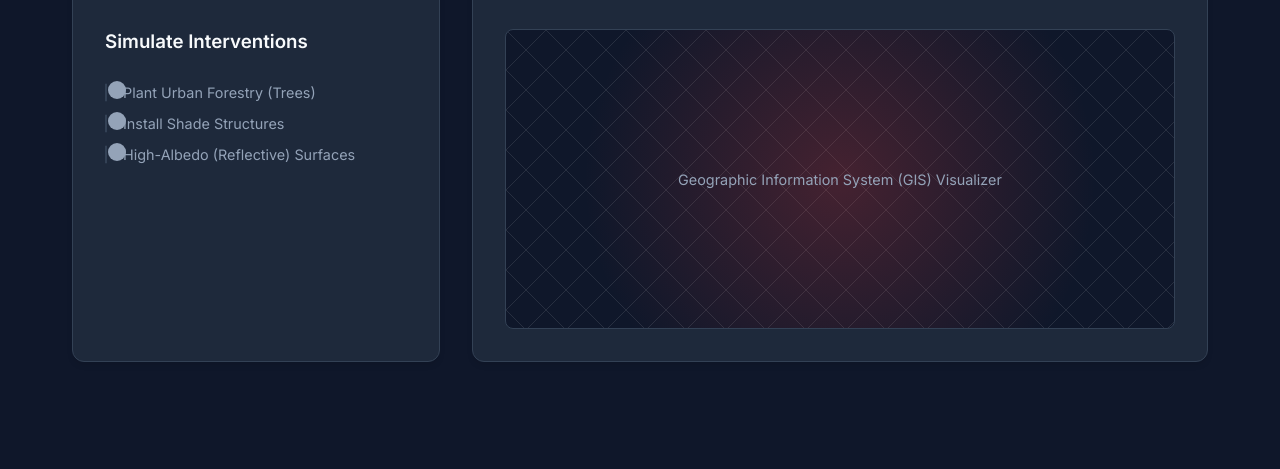
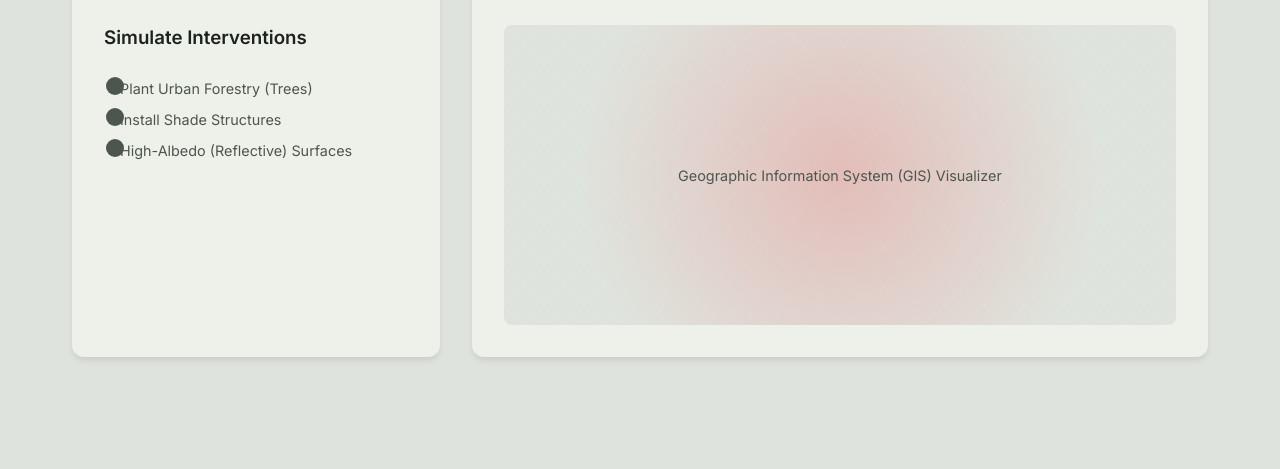
Before and after one commit to spertia/HeatLens, a plain HTML site: page index.html in a window 1280 px wide. Shown: the part 331-800 px from the top of the page. Drawn offline with Linux system fonts and the light colour scheme.

Commit message:
Update CSS variables for theme and fonts

```diff
--- a/styles.css
+++ b/styles.css
@@ -2,18 +2,21 @@
    Variables / Design
    ========================================================================== */
 :root {
-    --bg-main: #0f172a;
-    --bg-panel: #1e293b;
-    --text-main: #f8fafc;
-    --text-muted: #94a3b8;
-    --accent: #3b82f6;
-    --border: #334155;
+    --bg-main: #dfe3dd;
+    --bg-panel: #eef1ea;
+    --text-main: #1c231f;
+    --text-muted: #4c554e;
+    --line: #b7bfb3;
+    --line-soft: #ccd2c6;
 
     /* Risk Status Colors */
-    --risk-extreme: #ef4444;
-    --risk-high: #f97316;
-    --risk-moderate: #eab308;
-    --risk-low: #22c55e;
+    --risk-extreme: #7a1e1e;
+    --risk-high: #c1440e;
+    --risk-moderate: #a68a2c;
+    --risk-low: #3e7c6c;
+
+   --font-display: 'Space Grotesk', sans-serif;
+   --font-mono: 'JetBrains Mono', monospace;
 }
 
 /* ==========================================================================
@@ -29,6 +32,8 @@
 body {
     background-color: var(--bg-main);
     color: var(--text-main);
+   font-family: var(--font-display);
+   -webkit-font-smoothing: antialiased;
     line-height: 1.6;
 }
 
```
